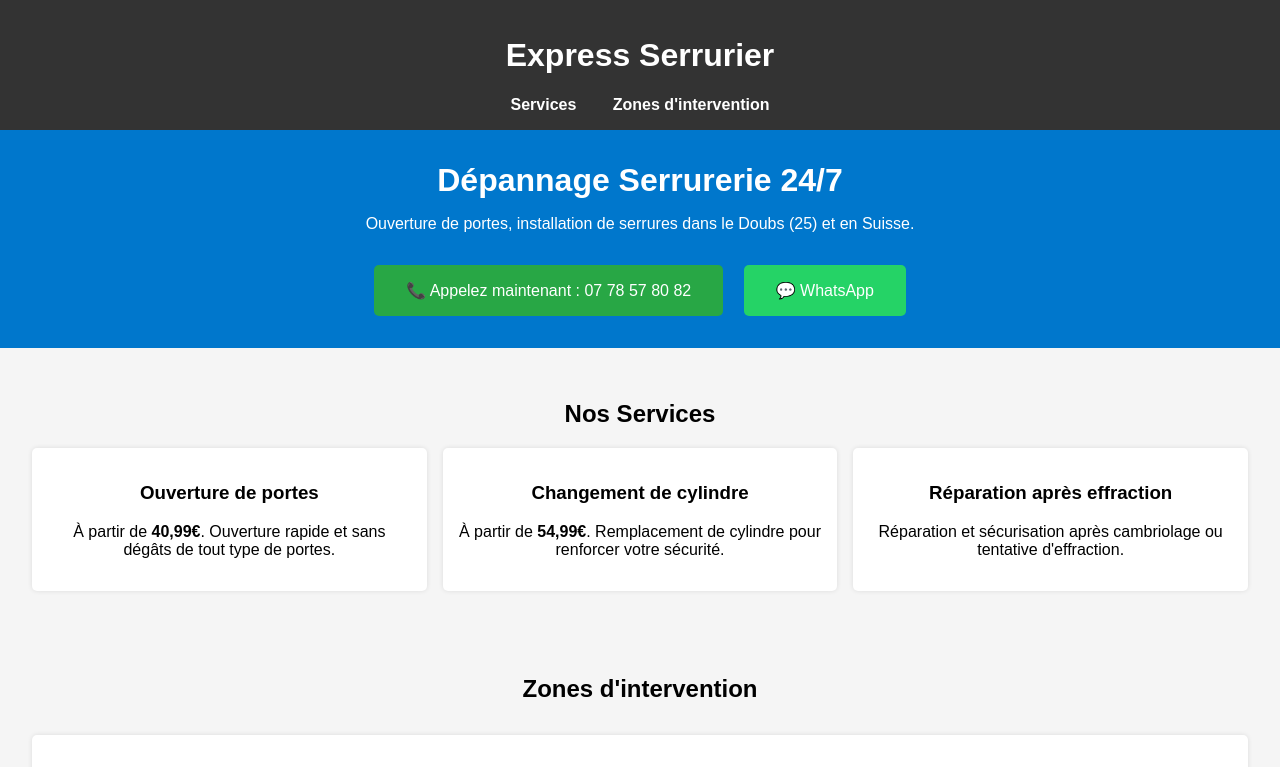
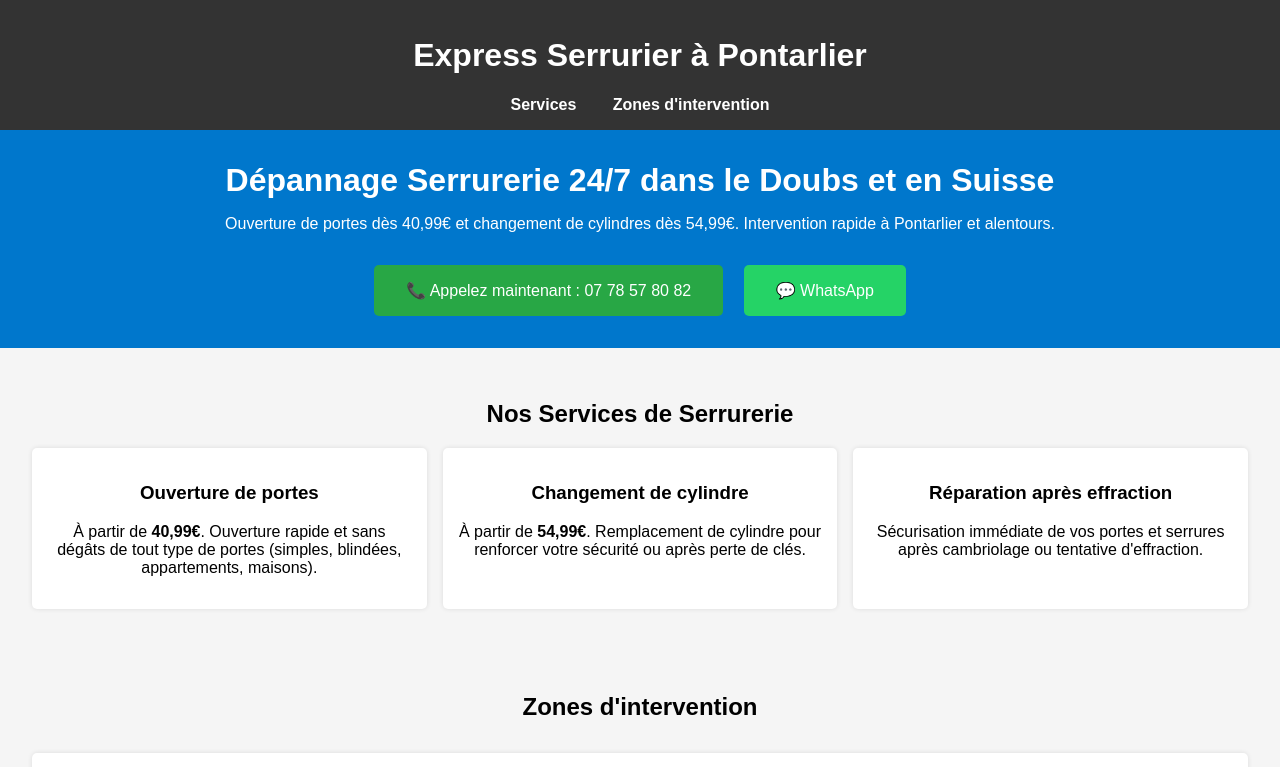
Before and after one commit to serrurierpontarlier/express-serrurier, a plain HTML site: page index.html in a window 1280 px wide. Shown: the top 767 px of the page. Drawn offline with Linux system fonts and the light colour scheme.

Commit message:
Update index.html
mise a jour du code

```diff
--- a/index.html
+++ b/index.html
@@ -3,7 +3,9 @@
 <head>
   <meta charset="UTF-8">
   <meta name="viewport" content="width=device-width, initial-scale=1.0">
-  <title>Express Serrurier - Dépannage 24/7</title>
+  <title>Express Serrurier Pontarlier - Dépannage 24/7 Doubs et Suisse</title>
+  <meta name="description" content="Express Serrurier à Pontarlier. Ouverture de portes dès 40,99€ et changement de cylindres dès 54,99€. Dépannage 24/7 dans le Doubs (25) et en Suisse.">
+  <meta name="keywords" content="serrurier Pontarlier, dépannage serrurerie Doubs, serrurier Suisse, ouverture de porte, changement cylindre, dépannage 24/7">
   <style>
     body { font-family: Arial, sans-serif; margin: 0; padding: 0; background: #f5f5f5; }
     header { background: #333; color: #fff; text-align: center; padding: 1rem; }
@@ -23,7 +25,7 @@
 </head>
 <body>
   <header>
-    <h1>Express Serrurier</h1>
+    <h1>Express Serrurier à Pontarlier</h1>
     <nav>
       <a href="#services">Services</a>
       <a href="#zones">Zones d'intervention</a>
@@ -31,26 +33,26 @@
   </header>
 
   <div class="hero">
-    <h1>Dépannage Serrurerie 24/7</h1>
-    <p>Ouverture de portes, installation de serrures dans le Doubs (25) et en Suisse.</p>
+    <h1>Dépannage Serrurerie 24/7 dans le Doubs et en Suisse</h1>
+    <p>Ouverture de portes dès 40,99€ et changement de cylindres dès 54,99€. Intervention rapide à Pontarlier et alentours.</p>
     <a class="cta" href="tel:+33778578082">📞 Appelez maintenant : 07 78 57 80 82</a>
     <a class="cta cta-whatsapp" href="https://wa.me/33778578082" target="_blank">💬 WhatsApp</a>
   </div>
 
   <section id="services">
-    <h2>Nos Services</h2>
+    <h2>Nos Services de Serrurerie</h2>
     <div class="services">
       <div class="service">
         <h3>Ouverture de portes</h3>
-        <p>À partir de <strong>40,99€</strong>. Ouverture rapide et sans dégâts de tout type de portes.</p>
+        <p>À partir de <strong>40,99€</strong>. Ouverture rapide et sans dégâts de tout type de portes (simples, blindées, appartements, maisons).</p>
       </div>
       <div class="service">
         <h3>Changement de cylindre</h3>
-        <p>À partir de <strong>54,99€</strong>. Remplacement de cylindre pour renforcer votre sécurité.</p>
+        <p>À partir de <strong>54,99€</strong>. Remplacement de cylindre pour renforcer votre sécurité ou après perte de clés.</p>
       </div>
       <div class="service">
         <h3>Réparation après effraction</h3>
-        <p>Réparation et sécurisation après cambriolage ou tentative d'effraction.</p>
+        <p>Sécurisation immédiate de vos portes et serrures après cambriolage ou tentative d'effraction.</p>
       </div>
     </div>
   </section>
@@ -67,6 +69,11 @@
   </section>
 
   <footer>
+    <p>© 2025 Express Serrurier - Dépannage serrurerie 24/7 à Pontarlier, dans le Doubs (25) et en Suisse.</p>
+  </footer>
+</body>
+</html>
+
     <p>© 2025 Express Serrurier - Dépannage 24/7 - Doubs (25) et Suisse</p>
   </footer>
 </body>
```
